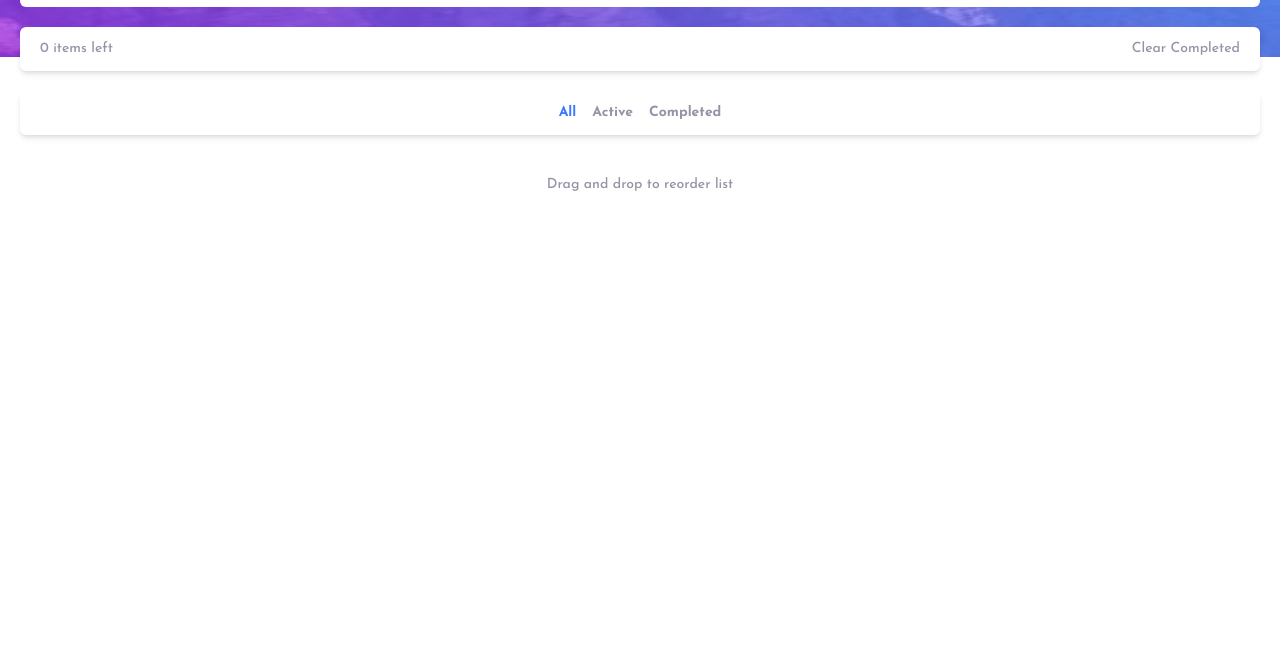
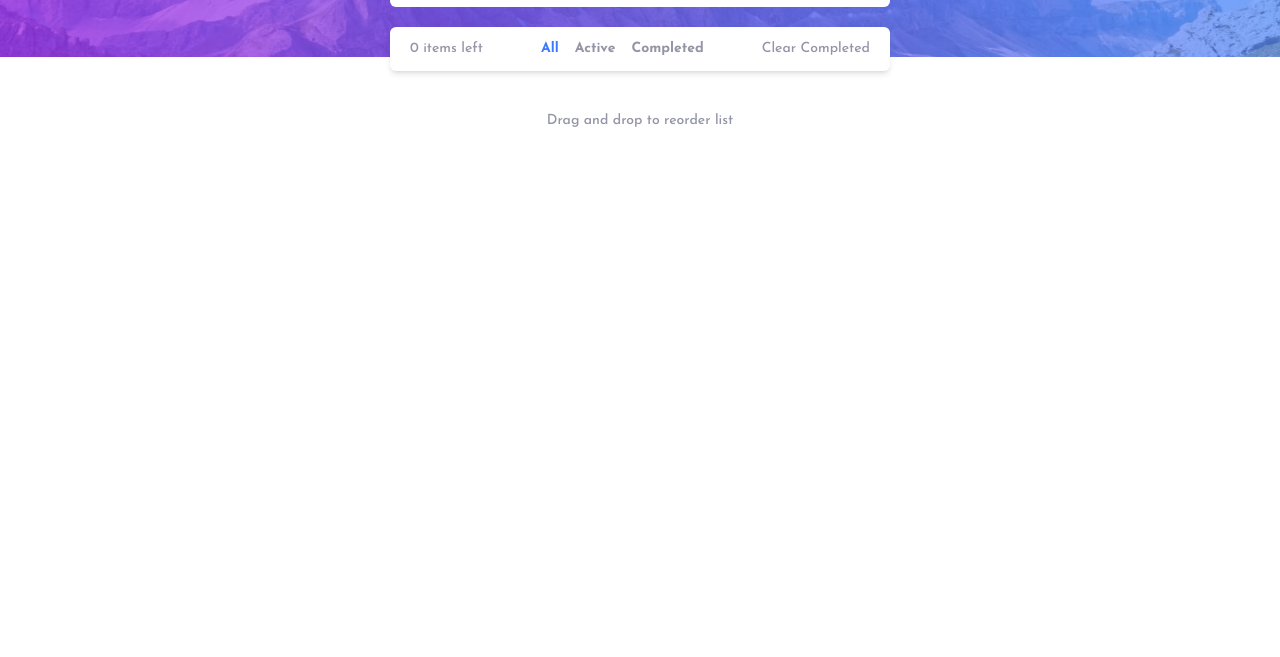
Before and after one commit to Karem-Abdelkarem/todo-app-js, a website built with Vite: page index.html in a window 1280 px wide. Shown: the part 143-800 px from the top of the page. Built offline with nearby package versions, Linux system fonts and the light colour scheme.

Commit message:
style: responsive

```diff
--- a/index.html
+++ b/index.html
@@ -15,8 +15,8 @@
 </head>
 
 <body id="root"
-  class="font-josefin text-lg bg-[url(/assets/bg-mobile-light.jpg)] bg-no-repeat bg-size-[100%_200px] dark:bg-navy-950 dark:bg-[url(/assets/bg-mobile-dark.jpg)]">
-  <main class="mx-5 mt-10">
+  class="font-josefin lg:text-lg lg:bg-[url(/assets/bg-desktop-light.jpg)] bg-[url(/assets/bg-mobile-light.jpg)] bg-no-repeat bg-size-[100%_200px] dark:bg-navy-950 dark:bg-[url(/assets/bg-mobile-dark.jpg)] dark:lg:bg-[url(/assets/bg-desktop-dark.jpg)]">
+  <main class="mx-5 sm:mx-auto mt-10 sm:max-w-[400px] md:max-w-[500px]">
     <header class="flex justify-between items-center mb-8">
       <h1 class="uppercase text-white tracking-[8px] font-bold text-2xl">todo</h1>
       <img class="toggle-icon w-5 cursor-pointer dark:hidden" src="./assets/icon-moon.svg" alt="theme toggle icon">
@@ -33,14 +33,23 @@
     <section class="bg-white rounded-[6px] mt-5 shadow-md dark:bg-navy-900">
       <ul id="tasks__ul">
       </ul>
-      <section class="flex justify-between text-sm text-gray-600 font-medium py-3 px-5">
+      <section class="flex items-center justify-between text-sm text-gray-600 font-medium py-3 px-5">
         <p class="count-tasks">0 items left</p>
+        <section
+          class="hidden filter-btns bg-white text-sm text-gray-600 font-bold lg:flex items-center justify-between gap-4 dark:bg-navy-900">
+          <button data-value="All"
+            class="filter-btn cursor-pointer text-blue-500 hover:text-black transition-colors dark:hover:text-purple-100">All</button>
+          <button data-value="Active"
+            class="filter-btn cursor-pointer hover:text-black transition-colors dark:hover:text-purple-100">Active</button>
+          <button data-value="Completed"
+            class="filter-btn cursor-pointer hover:text-black transition-colors dark:hover:text-purple-100">Completed</button>
+        </section>
         <button class="clear-btn cursor-pointer hover:text-black transition-colors dark:hover:text-purple-100">Clear
           Completed</button>
       </section>
     </section>
     <section
-      class="filter-btns bg-white text-sm text-gray-600 font-bold flex items-center justify-center gap-4 py-3 shadow-md mt-5 rounded-[6px] dark:bg-navy-900">
+      class="filter-btns lg:hidden bg-white text-sm text-gray-600 font-bold flex items-center justify-center gap-4 py-3 shadow-md mt-5 rounded-[6px] dark:bg-navy-900">
       <button data-value="All"
         class="filter-btn cursor-pointer text-blue-500 hover:text-black transition-colors dark:hover:text-purple-100">All</button>
       <button data-value="Active"
```
